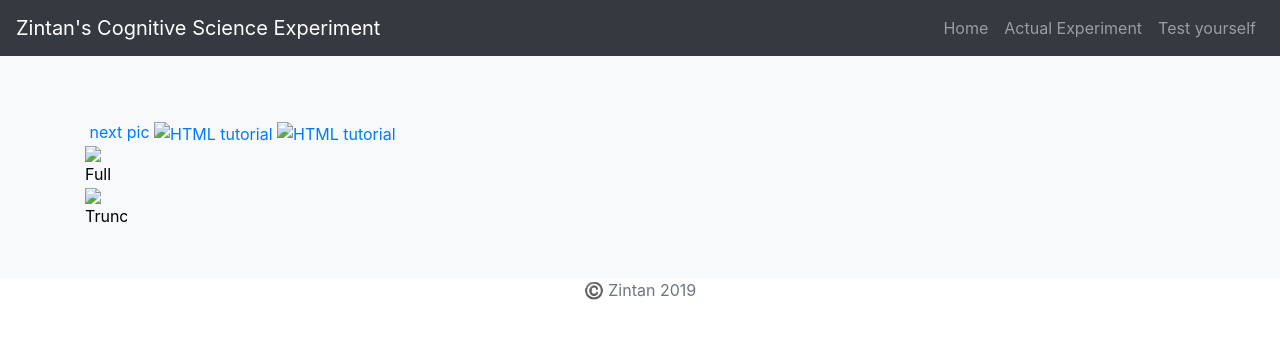
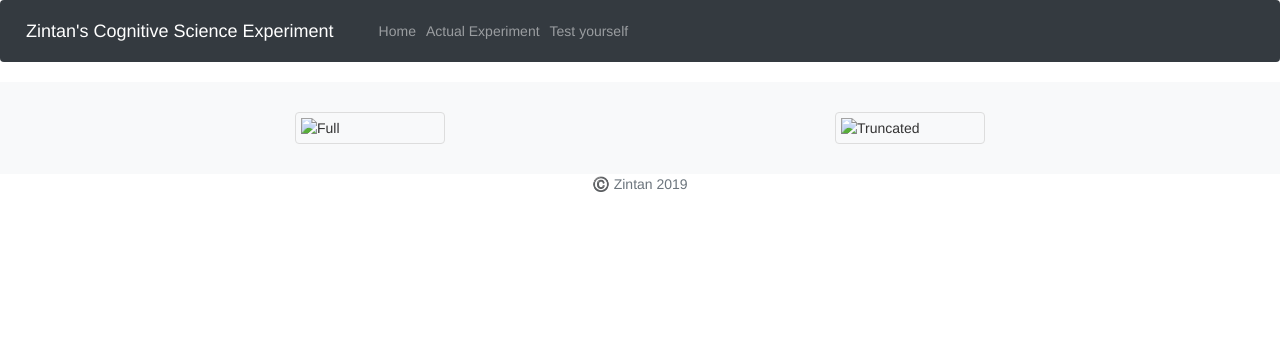
Before and after one commit to Omarzintan/cogsciapp, a Django app: template card/templates/card/details.html in a window 1280 px wide. Shown: the top 339 px of the page. Run offline with Django 3.2, Linux system fonts and the light colour scheme; the template is opened without the code that fills it, so the values that code supplies are empty; some libraries are stand-ins or nearby versions.

Commit message:
Almost done

```diff
--- a/CogSci/templates/base.html
+++ b/CogSci/templates/base.html
@@ -24,11 +24,20 @@
         user-select: none;
       }
 
+      .button {
+        -webkit-transition-duration: 0.4s; /* Safari */
+        transition-duration: 0.4s;
+      }
+      .button:hover {
+        background-color: blue; /* Green */
+        color: white;
+      }
       @media (min-width: 768px) {
         .bd-placeholder-img-lg {
           font-size: 3.5rem;
         }
       }
+
     </style>
     <!-- Custom styles for this template -->
 
--- a/card/templates/card/details.html
+++ b/card/templates/card/details.html
@@ -2,41 +2,68 @@
 
 {% block content %}
 
-<h1> {{card.title}} </h1>
-<p> {{card.answer}}</p>
+
+<head>
+  <meta charset="utf-8">
+  <meta name="viewport" content="width=device-width, initial-scale=1">
+  <link rel="stylesheet" href="https://maxcdn.bootstrapcdn.com/bootstrap/3.4.0/css/bootstrap.min.css">
+  <script src="https://ajax.googleapis.com/ajax/libs/jquery/3.3.1/jquery.min.js"></script>
+  <script src="https://maxcdn.bootstrapcdn.com/bootstrap/3.4.0/js/bootstrap.min.js"></script>
+</head>
 
 
 <style>
-input[type=submit] {
-    background: {{card.image.url}};
-    border: 0;
+  img {
     display: block;
-    height: 42px;
-    width: 42px;
+    margin-left: auto;
+    margin-right: auto;
+    width: 50%;
+    border-radius: 8px;
   }
+  input {
+    display: block;
+    margin-left: auto;
+    margin-right: auto;
+    border: 1px solid #ddd;
+    border-radius: 4px;
+    padding: 5px;
+    width: 150px;
+}
+
+  div.row {
+    display: block;
+    margin-left:auto;
+    margin-right:auto;
+  }
+
+input:hover {
+  box-shadow: 0 0 2px 1px rgba(0, 140, 186, 0.5);
+}
+
+
 </style>
 <img class="card-ing-top" src="{{ card.image.url }}"  />
 <head></head>
-<body>
-    <a href="../{{ card.id |add:"1" }}" > next pic </a>
-    <a href="../{{ card.id |add:"1" }}">
-  <img src="{{ card.image.url }}" alt="HTML tutorial" style="width:42px;height:42px;border:0;">
-</a>
-<a type="submit" href="../{{ card.id |add:"1" }}">
-<img src="{{ card.image.url }}" alt="HTML tutorial" style="width:42px;height:42px;border:0;">
-</a>
 
 
+
+<div class="container-fluid">
+  <div class="row">
+    <div class="col-md-6">
       <form method="POST" action ="{% url 'answered' card.id %}" >
         {% csrf_token %}
-  <input type="image" alt="Full" src="{{ card.image.url }}" style="width:42px;height:42px;border:0;">
+        <input type="image" alt="Full" src="{{ card.image.url }}" >
         <input type="hidden" name="1">
       </form>
+    </div>
+    <div class="col-md-6">
       <form method="POST" action ="{% url 'answered' card.id  %}">
         {% csrf_token %}
-  <input type="image" alt="Truncated" src="{{ card.image.url }}" style="width:42px;height:42px;border:0;">
+        <input type="image" alt="Truncated" src="{{ card.image.url }}" >
         <input type="hidden" name="2">
       </form>
-</body>
+    </div>
+  </div>
+</div>
 
 {% endblock %}
--- a/card/views.py
+++ b/card/views.py
@@ -31,7 +31,7 @@
         try:
             nextcard = TrainingCard.objects.get(pk=trainingcard_id+1)
         except TrainingCard.DoesNotExist:
-            return redirect('../start')
+            return redirect('../home')
         return render(request, 'card/training.html', {'trainingcard':nextcard})
 
 def test(request):
@@ -58,7 +58,7 @@
         try:
             nextcard = Card.objects.get(pk=card_id+1)
         except Card.DoesNotExist:
-            return redirect('../../home/thanks')
+            return redirect('../../thanks')
         return render(request, 'card/details.html', {'card':nextcard})
 
 def thanks(request):
```
Also changed, not shown: card/templates/card/home.html (+35 -7 lines), card/templates/card/training.html (+46 -12 lines). Lines whose indentation alone changed are shown as unchanged.
